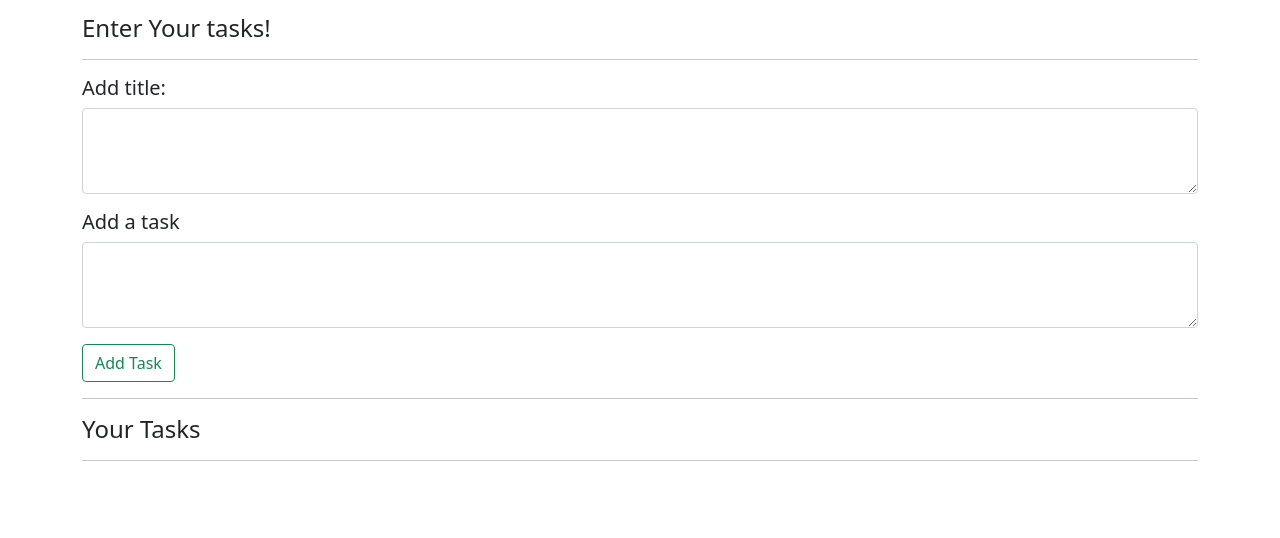
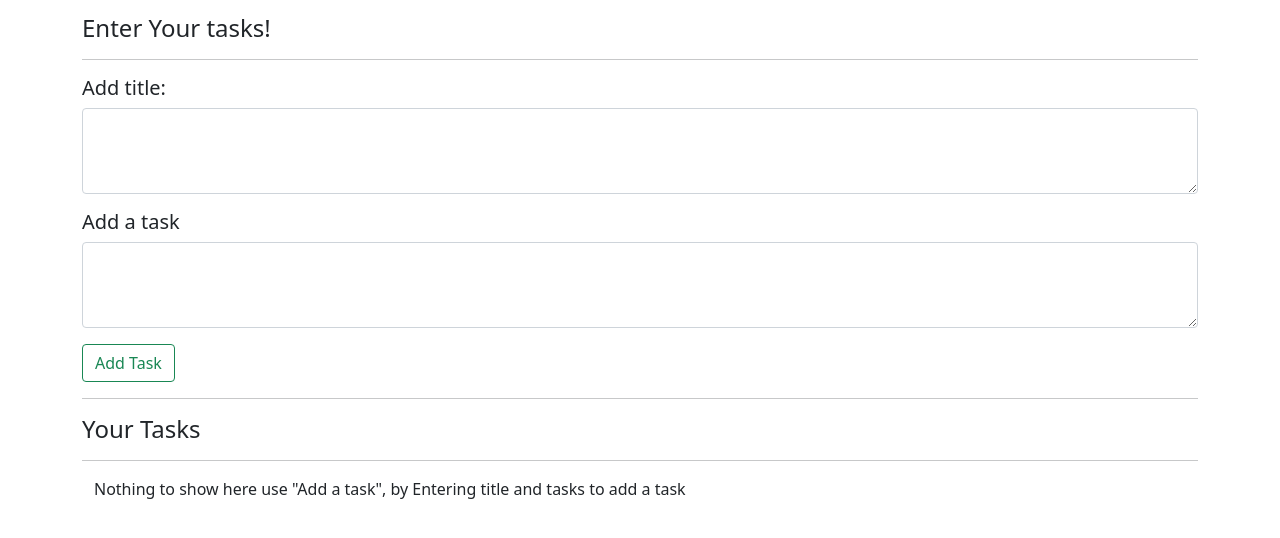
Before and after one commit to codeseker/TaskToDo, a plain HTML site: page index.html in a window 1280 px wide. Shown: the part 60-598 px from the top of the page. Drawn offline with nearby package versions, Linux system fonts and the light colour scheme; the site is published under a folder, as on GitHub Pages, so addresses that start at the root find nothing.

Commit message:
second commit

```diff
--- a/app.js
+++ b/app.js
@@ -1,4 +1,4 @@
-// console.log("hello");
+console.log("hello");
 showTaks();
 let addBtn = document.getElementById('addBtn');
 addBtn.addEventListener('click', function (e) {
--- a/index.html
+++ b/index.html
@@ -10,7 +10,7 @@
     <link href="https://cdn.jsdelivr.net/npm/bootstrap@5.1.3/dist/css/bootstrap.min.css" rel="stylesheet"
         integrity="sha384-1BmE4kWBq78iYhFldvKuhfTAU6auU8tT94WrHftjDbrCEXSU1oBoqyl2QvZ6jIW3" crossorigin="anonymous">
 
-    <title>Hello, world!</title>
+    <title>TaskToDo</title>
 </head>
 
 <body>
@@ -44,6 +44,6 @@
 <script src="https://cdn.jsdelivr.net/npm/bootstrap@5.1.3/dist/js/bootstrap.bundle.min.js"
     integrity="sha384-ka7Sk0Gln4gmtz2MlQnikT1wXgYsOg+OMhuP+IlRH9sENBO0LRn5q+8nbTov4+1p"
     crossorigin="anonymous"></script>
-<script src="/app.js"></script>
+<script src="app.js"></script>
 
 </html>
```
